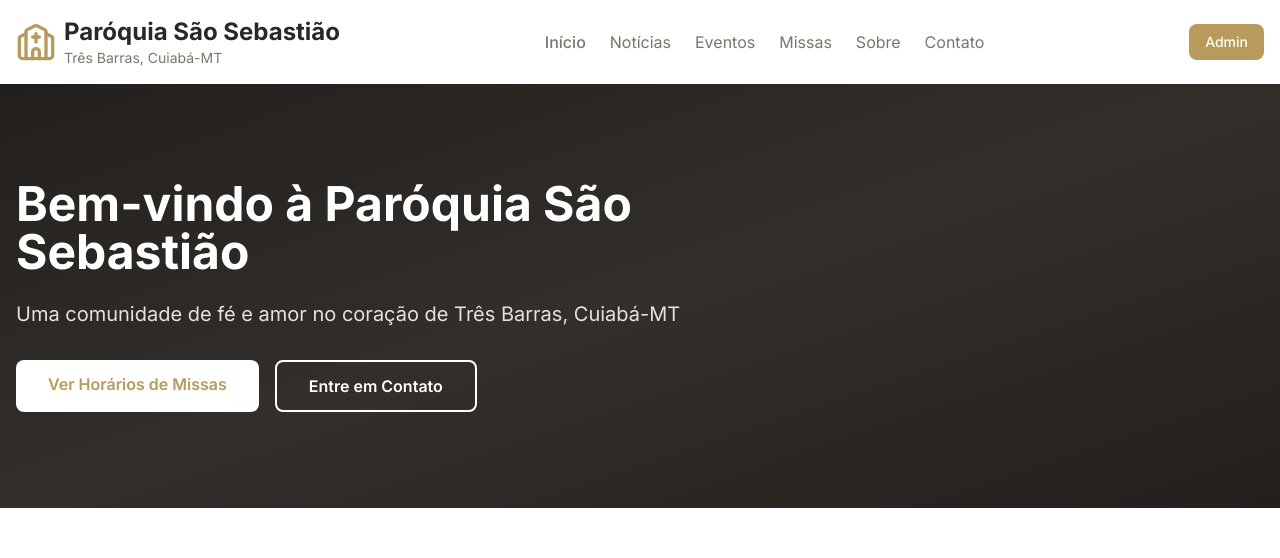
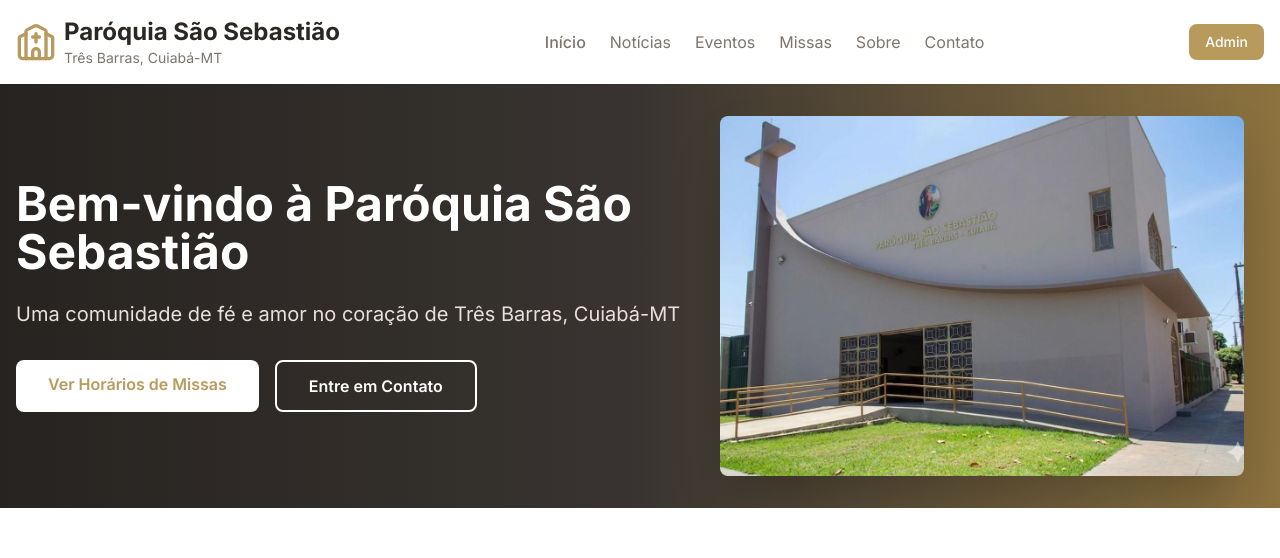
Before and after one commit to eduardomarquesgonzalez/paroquia-sao-sebastiao, a Next.js app: page / in a window 1280 px wide. Shown: the top 558 px of the page. Built offline with nearby package versions, Linux system fonts and the light colour scheme; no server answers; the database is empty.

Commit message:
Adicionado foto da paroquia a section de bem vindo

```diff
--- a/app/page.tsx
+++ b/app/page.tsx
@@ -2,6 +2,7 @@
 
 import { useEffect, useState } from "react";
 import Link from "next/link";
+import Image from "next/image";
 import {
   Calendar,
   Clock,
@@ -100,7 +101,9 @@ export default function HomePage() {
                 <h1 className="font-bold text-2xl text-parish-text-dark">
                   Paróquia São Sebastião
                 </h1>
-                <p className="text-sm text-parish-text-light">Três Barras, Cuiabá-MT</p>
+                <p className="text-sm text-parish-text-light">
+                  Três Barras, Cuiabá-MT
+                </p>
               </div>
             </div>
 
@@ -154,10 +157,12 @@ export default function HomePage() {
       </header>
 
       {/* Welcome Section */}
-      <section className="relative bg-gradient-to-br from-parish-text-dark via-parish-text to-parish-text-dark text-white py-24">
-        <div className="absolute inset-0 bg-black opacity-20"></div>
+      <section className="relative text-white overflow-hidden">
+        <div className="absolute inset-0 bg-gradient-to-r from-parish-text-dark via-parish-text to-parish-gold-dark"></div>
+        <div className="absolute inset-0 bg-black opacity-10"></div>
         <div className="container mx-auto px-4 relative z-10">
-          <div className="max-w-3xl">
+          <div className="flex flex-col md:flex-row items-stretch gap-8">
+            <div className="flex-1 max-w-2xl py-24">
               <h2 className="text-5xl font-bold mb-6">
                 Bem-vindo à Paróquia São Sebastião
               </h2>
@@ -177,6 +182,18 @@ export default function HomePage() {
                 >
                   Entre em Contato
                 </Link>
+              </div>
+            </div>
+            <div className="flex-shrink-0 w-full md:w-[42%] py-8">
+              <div className="relative w-full h-64 md:h-full overflow-hidden shadow-2xl rounded-lg">
+                <Image
+                  src="/foto-paroquia.jpeg"
+                  alt="Paróquia São Sebastião"
+                  fill
+                  className="object-cover"
+                  priority
+                />
+              </div>
             </div>
           </div>
         </div>
@@ -237,7 +254,9 @@ export default function HomePage() {
           ) : eventos.length === 0 ? (
             <div className="text-center py-12 bg-parish-surface rounded-lg">
               <Calendar className="w-16 h-16 text-parish-secondary mx-auto mb-4" />
-              <p className="text-parish-text-light">Nenhum evento próximo no momento</p>
+              <p className="text-parish-text-light">
+                Nenhum evento próximo no momento
+              </p>
             </div>
           ) : (
             <div className="grid grid-cols-1 md:grid-cols-3 gap-6">
```
Also changed, not shown: public/foto-paroquia.jpeg (added). Lines whose indentation alone changed are shown as unchanged.
